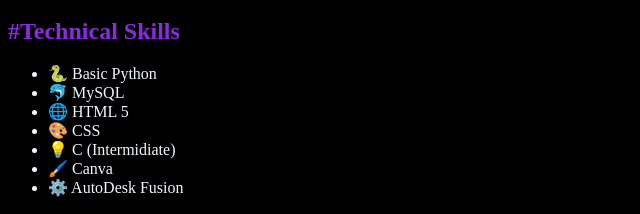
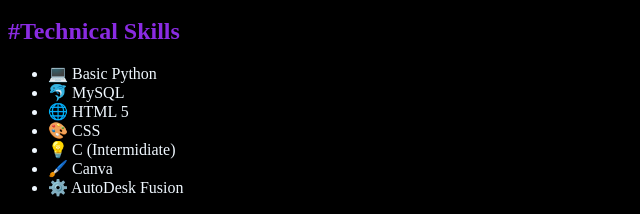
Before and after one commit to AnujYadav17/My-Portfolio-Webpage, a plain HTML site: page index.html in a window 1280 px wide. Shown: the part 568-782 px from the top of the page, 0-640 px from the left. Drawn offline with Linux system fonts and the light colour scheme.

Commit message:
Update index.html

```diff
--- a/index.html
+++ b/index.html
@@ -22,7 +22,7 @@
     </div>
     <h2 style="color:blueviolet;">#Technical Skills</h2>
     <ul>
-        <li>🐍 Basic Python</li>
+        <li>💻 Basic Python</li>
         <li>🐬 MySQL</li>
         <li>🌐 HTML 5</li>
         <li>🎨 CSS</li>
```
